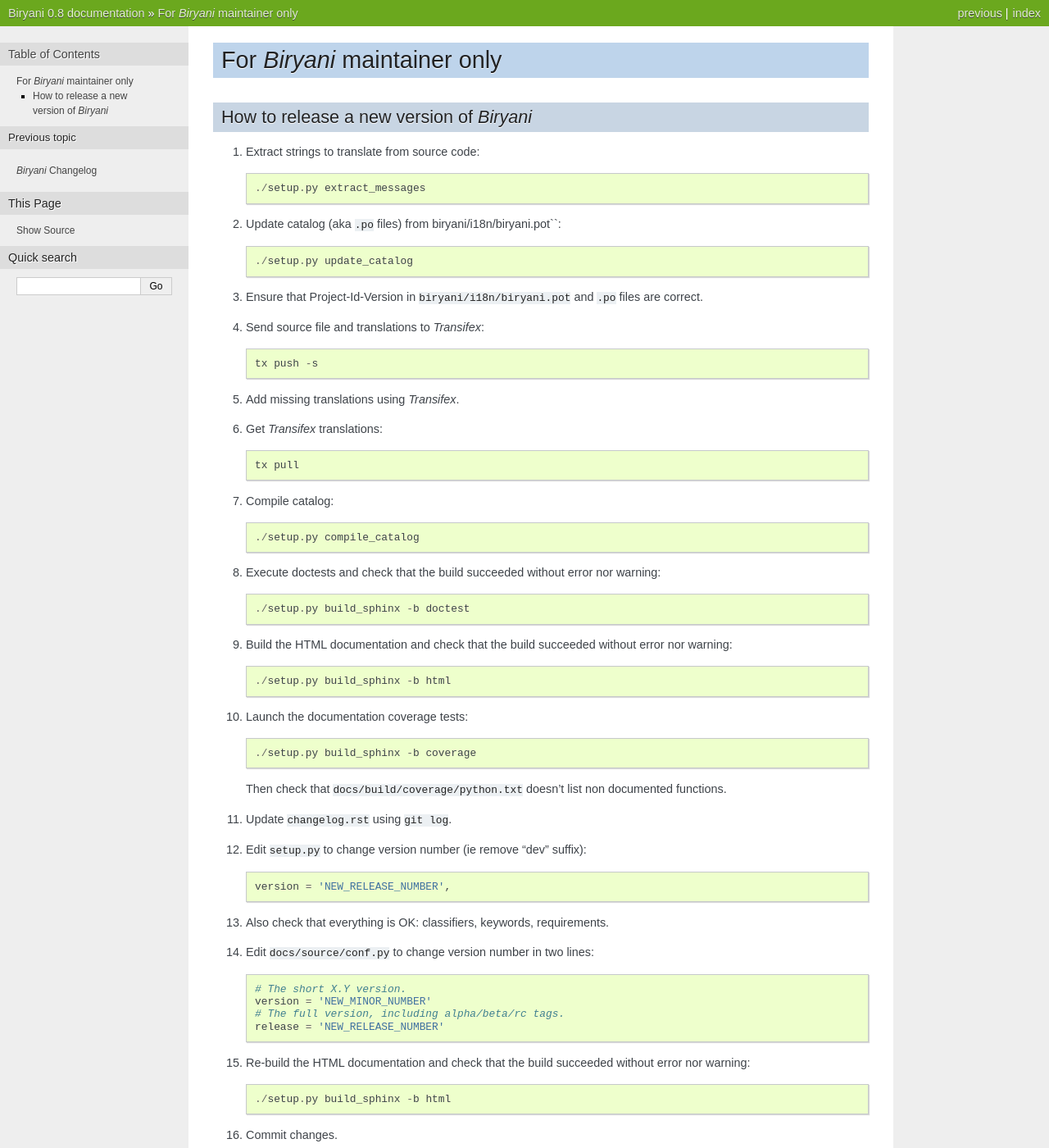
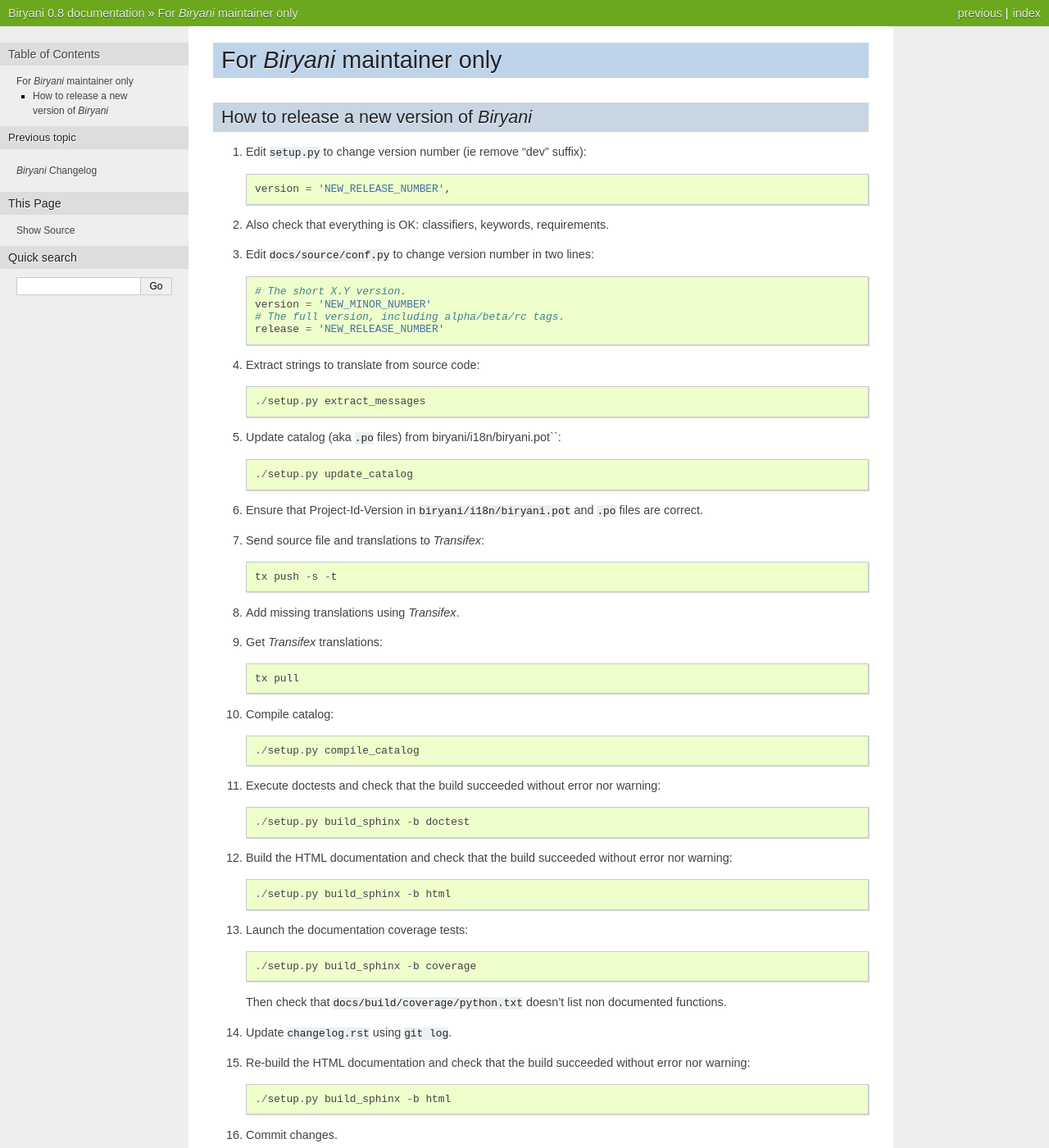
Before and after one commit to openfisca/biryani, a Sphinx documentation site: the page built from docs/source/for-maintainer-only.rst, in a window 1280 px wide and 1400 px high. Shown: the whole window at 82% size. Built offline with Sphinx 7.4.7, drawn with Linux system fonts in a browser that asks for light colours; part of the change alters nothing that is shown; some of the changed text lies outside the part shown.

```diff
--- a/docs/source/for-maintainer-only.rst
+++ b/docs/source/for-maintainer-only.rst
@@ -5,6 +5,19 @@ For *Biryani* maintainer only
 
 How to release a new version of *Biryani*
 =========================================
+
+#. Edit ``setup.py`` to change version number (ie remove "dev" suffix)::
+
+    version = 'NEW_RELEASE_NUMBER',
+
+#. Also check that everything is OK: classifiers, keywords, requirements.
+
+#. Edit ``docs/source/conf.py`` to change version number in two lines::
+
+    # The short X.Y version.
+    version = 'NEW_MINOR_NUMBER'
+    # The full version, including alpha/beta/rc tags.
+    release = 'NEW_RELEASE_NUMBER'
 
 #. Extract strings to translate from source code::
 
@@ -18,7 +31,7 @@ How to release a new version of *Biryani*
 
 #. Send source file and translations to *Transifex*::
 
-    tx push -s
+    tx push -s -t
 
 #. Add missing translations using *Transifex*.
 
@@ -46,19 +59,6 @@ How to release a new version of *Biryani*
 
 #. Update ``changelog.rst`` using ``git log``.
 
-#. Edit ``setup.py`` to change version number (ie remove "dev" suffix)::
-
-    version = 'NEW_RELEASE_NUMBER',
-
-#. Also check that everything is OK: classifiers, keywords, requirements.
-
-#. Edit ``docs/source/conf.py`` to change version number in two lines::
-
-    # The short X.Y version.
-    version = 'NEW_MINOR_NUMBER'
-    # The full version, including alpha/beta/rc tags.
-    release = 'NEW_RELEASE_NUMBER'
-
 #. Re-build the HTML documentation and check that the build succeeded without error nor warning::
 
     ./setup.py build_sphinx -b html
@@ -72,7 +72,6 @@ How to release a new version of *Biryani*
 
 #. Build and upload the package to Pypi::
 
-    ./setup.py upload_sphinx
     ./setup.py sdist
     ./setup.py register
 
@@ -85,6 +84,6 @@ How to release a new version of *Biryani*
 #. Edit ``docs/source/conf.py`` to change version number in two lines::
 
     # The short X.Y version.
-    version = 'NEW_FUTURE_MINOR_NUMBER'
+    version = 'NEW_FUTURE_MINOR_NUMBERdev'
     # The full version, including alpha/beta/rc tags.
     release = 'NEW_FUTURE_RELEASE_NUMBERdev'
```
